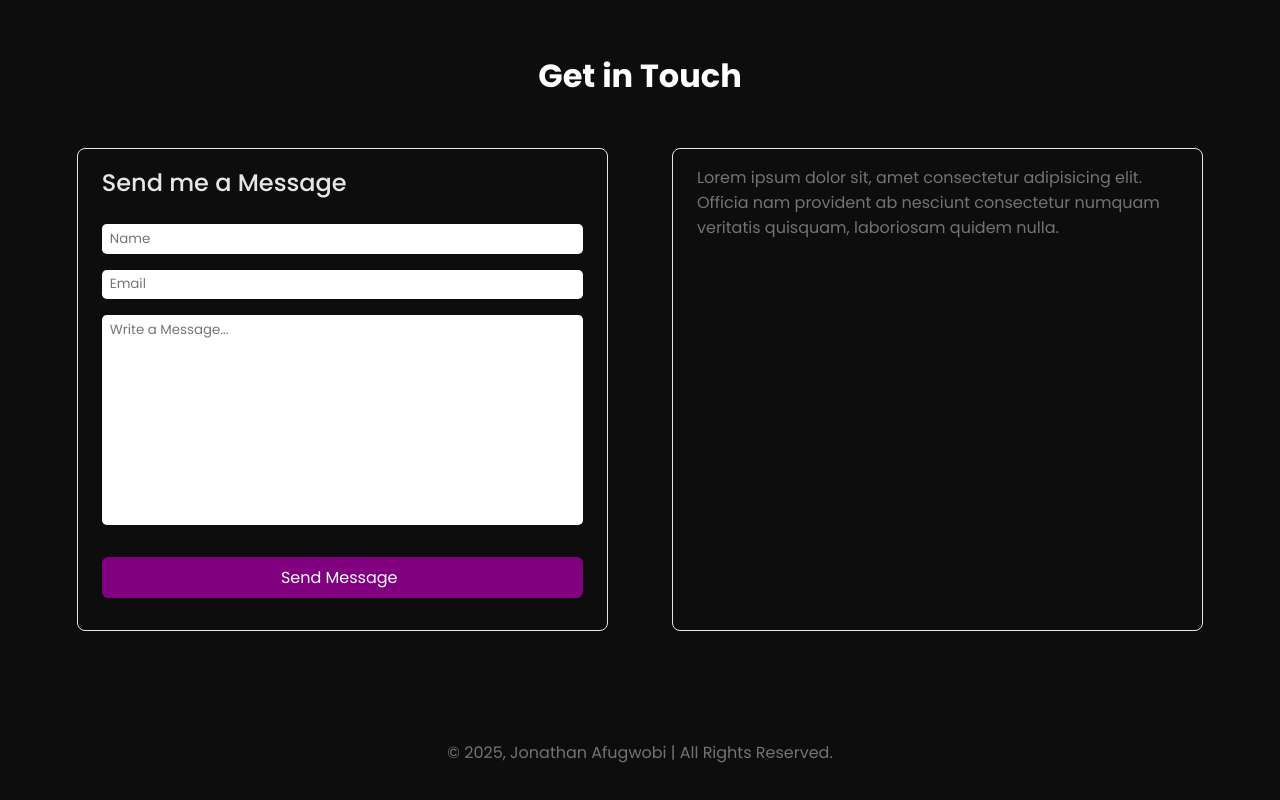
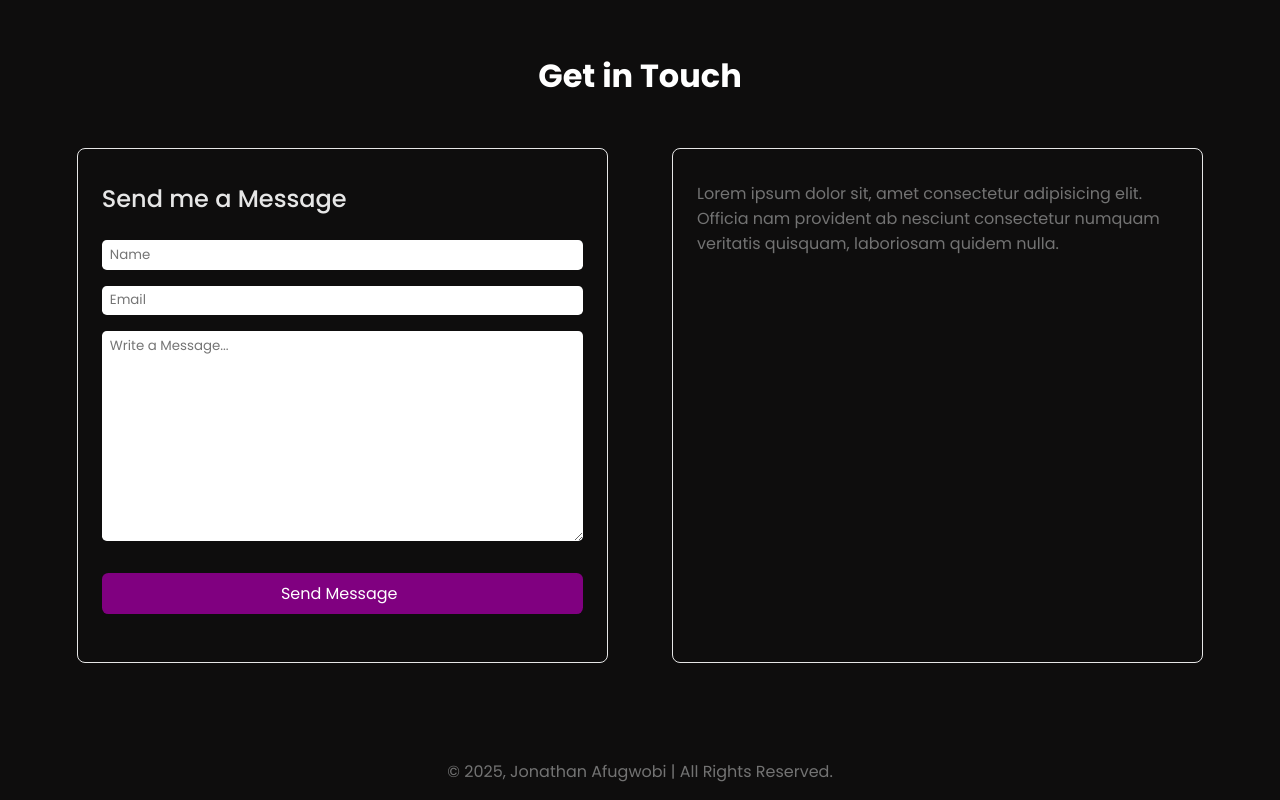
Before and after one commit to Dopetwist/Portfolio-site, a React (Vite) app: page / in a window 1280 px wide. Shown: the part 4965-5765 px from the top of the page. Built offline with nearby package versions, Linux system fonts and the light colour scheme; some icons are missing.

Commit message:
Adjust resize direction on submit button

```diff
--- a/src/index.css
+++ b/src/index.css
@@ -301,7 +301,7 @@ section#about {
 
 #contact .gen-con .form, #contact .gen-con .info {
     width: 50%;
-    padding: 1rem 1.5rem;
+    padding: 2rem 1.5rem;
     border-radius: 0.5rem;
     border: 0.1rem solid #e6e6e6;
 }
@@ -330,7 +330,7 @@ section#about {
 }
 
 .form form textarea {
-    resize: none;
+    resize: vertical;
 }
 
 #submit-btn {
@@ -344,6 +344,7 @@ section#about {
     display: inline-flex;
     justify-content: center;
     align-items: center;
+    transition: .2s ease;
 }
 
 #submit-btn:hover {
```
